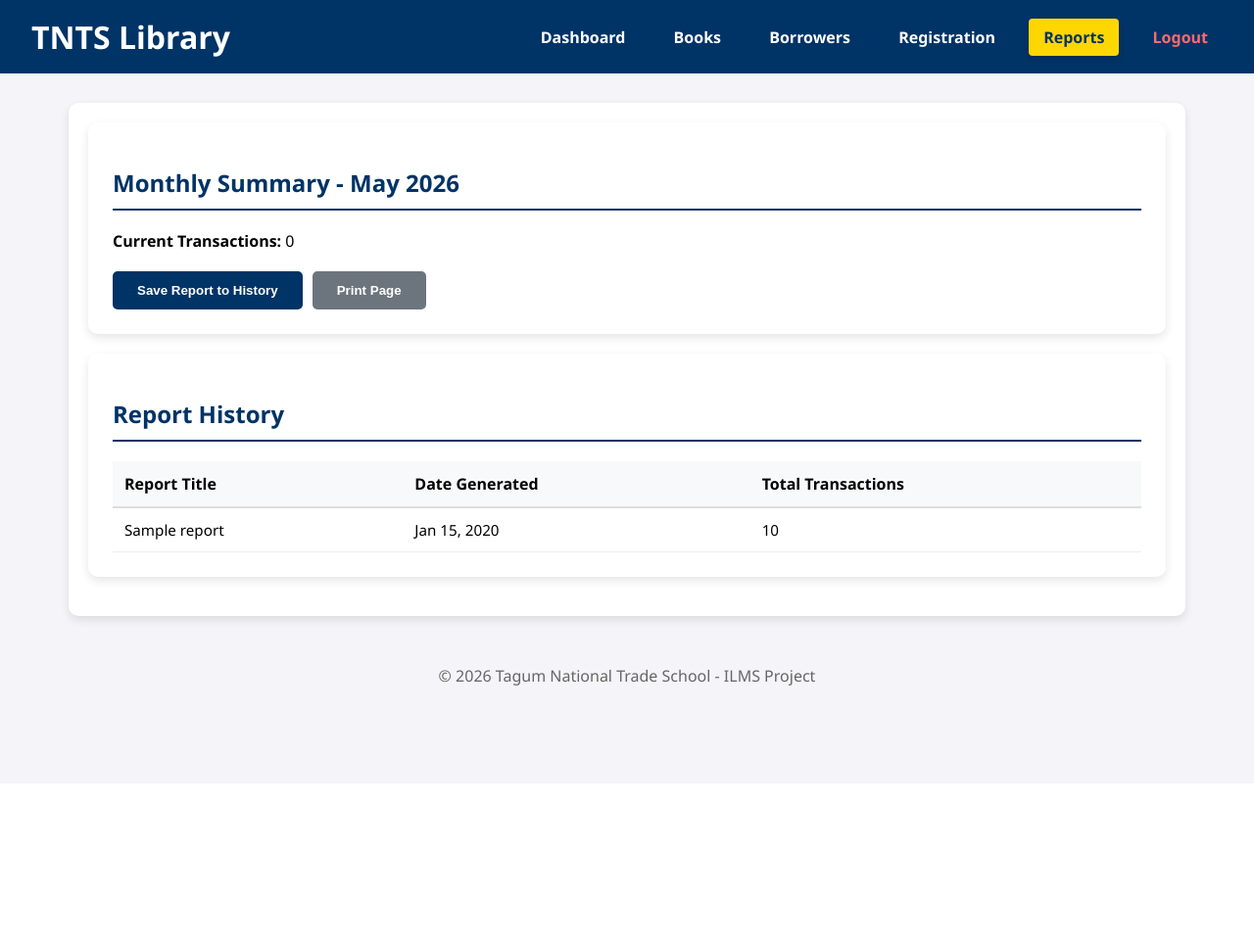
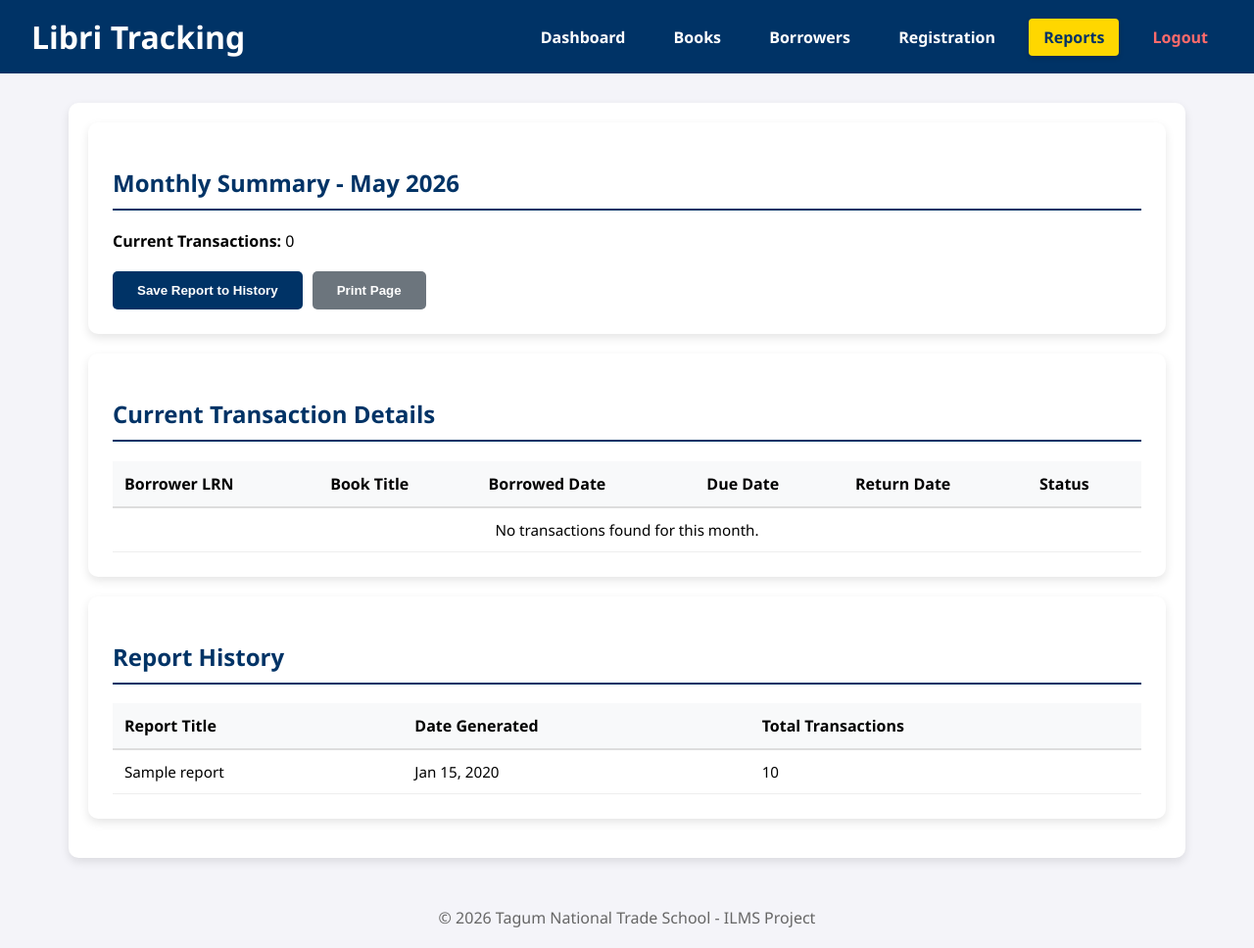
Before and after one commit to jakecalamba112/LibriTracking, a PHP site: page /reports.php in a window 1280 px wide. Shown: the whole page at 98% size. Before the commit the page ends 700 px from the top, so only its background shows below. Run offline with PHP 8.4, Linux system fonts and the light colour scheme; the visitor is signed in with stand-in values (Sample User, id 1); data comes from the database, SQL or seed files in the repository; tables that the repository leaves empty or names only in its code hold one stand-in row (values such as "Sample post").

Commit message:
Your descriptive message here

```diff
--- a/borrower.php
+++ b/borrower.php
@@ -5,7 +5,7 @@ include_once "header.php";
 // Fetch borrower data along with their count of currently borrowed books
 $borrower_sql = "
     SELECT
-        br.student_id,
+        br.lrn,
         br.full_name,
         br.grade_section,
         br.status,
@@ -66,7 +66,7 @@ $borrower_result = $mysqli->query($borrower_sql);
         <table>
             <thead>
                 <tr>
-                    <th>Student ID</th>
+                    <th>LRN</th>
                     <th>Full Name</th>
                     <th>Grade/Section</th>
                     <th>Books Borrowed</th>
@@ -77,7 +77,7 @@ $borrower_result = $mysqli->query($borrower_sql);
                 <?php if ($borrower_result->num_rows > 0): ?>
                     <?php while ($row = $borrower_result->fetch_assoc()): ?>
                         <tr>
-                            <td><?php echo htmlspecialchars($row['student_id']); ?></td>
+                            <td><?php echo htmlspecialchars($row['lrn']); ?></td>
                             <td><?php echo htmlspecialchars($row['full_name']); ?></td>
                             <td><?php echo htmlspecialchars($row['grade_section']); ?></td>
                             <td><?php echo $row['books_borrowed']; ?></td>
--- a/header.php
+++ b/header.php
@@ -13,7 +13,7 @@ if (!isset($_SESSION["loggedin"]) && basename($_SERVER['PHP_SELF']) != 'login.ph
 
 <head>
     <meta charset="UTF-8">
-    <title>TNTS Library</title>
+    <title>Libri Tracking</title>
     <style>
         :root {
             --primary-blue: #003366;
@@ -308,7 +308,7 @@ if (!isset($_SESSION["loggedin"]) && basename($_SERVER['PHP_SELF']) != 'login.ph
 <body>
     <header>
         <div>
-            <h1 style="margin:0;">TNTS Library</h1>
+            <h1 style="margin:0;">Libri Tracking</h1>
         </div>
         <nav class="nav-links">
             <a href="index.php" class="<?php echo ($current_page == 'index.php') ? 'btn-home' : ''; ?>">Dashboard</a>
--- a/reports.php
+++ b/reports.php
@@ -1,33 +1,49 @@
 <?php
 require_once "config.php";
 
+// Logic for saving a snapshot of the current month into history
+if ($_SERVER["REQUEST_METHOD"] == "POST" && isset($_POST['save_report'])) {
+    $current_month = date('m');
+    $current_year = date('Y');
 
-if ($_SERVER["REQUEST_METHOD"] == "POST" && isset($_POST['save_report'])) {
-    // Get count for current month
-    $current_month = date('m');
-    $res = $mysqli->query("SELECT COUNT(*) as total FROM borrowers WHERE MONTH(date_borrowed) = $current_month");
+    // Count total transactions for the current month
+    $res = $mysqli->query("SELECT COUNT(*) as total FROM borrowers WHERE MONTH(date_borrowed) = $current_month AND YEAR(date_borrowed) = $current_year");
     $total = $res->fetch_assoc()['total'];
 
     $title = "Monthly Summary - " . date('F Y');
     $summary = "Total transactions for " . date('F Y') . ": " . $total;
 
+    // Sanitize title for security
+    $title_esc = $mysqli->real_escape_string($title);
+    $summary_esc = $mysqli->real_escape_string($summary);
 
     $mysqli->query("INSERT INTO reports (report_title, total_transactions, report_summary)
-                    VALUES ('$title', $total, '$summary')");
+                    VALUES ('$title_esc', $total, '$summary_esc')");
 
-    header("Location: reports.php");
+    header("Location: reports.php"); // Redirect to self to prevent form resubmission
     exit;
 }
 
 include_once "header.php";
 
+// 1. Get the count for the header
+$current_month_count = $mysqli->query("SELECT COUNT(*) FROM borrowers WHERE MONTH(date_borrowed) = MONTH(CURDATE()) AND YEAR(date_borrowed) = YEAR(CURDATE())")->fetch_row()[0];
 
-$current_month_count = $mysqli->query("SELECT COUNT(*) FROM borrowers WHERE MONTH(date_borrowed) = MONTH(CURDATE())")->fetch_row()[0];
+// 2. Fetch the detailed list of current borrowers (Joining books and borrowers)
+// Adjust 'lrn', 'due_date', and 'return_date' if your column names differ slightly
+$details_query = "SELECT b.lrn, bk.title, b.date_borrowed, b.due_date, b.return_date, b.status
+                  FROM borrowers b
+                  JOIN books bk ON b.book_id = bk.id
+                  WHERE MONTH(b.date_borrowed) = MONTH(CURDATE())
+                  ORDER BY b.date_borrowed DESC";
+$details_res = $mysqli->query($details_query);
+
+// 3. Fetch History
 $history_res = $mysqli->query("SELECT * FROM reports ORDER BY generated_date DESC");
 ?>
 
 <div class="container">
-
+    <!-- Header Section -->
     <div class="card">
         <h2>Monthly Summary - <?php echo date('F Y'); ?></h2>
         <p><strong>Current Transactions:</strong> <?php echo $current_month_count; ?></p>
@@ -45,7 +61,52 @@ $history_res = $mysqli->query("SELECT * FROM reports ORDER BY generated_date DES
         </form>
     </div>
 
+    <!-- NEW SECTION: Detailed Transactions List -->
+    <div class="card">
+        <h2>Current Transaction Details</h2>
+        <table class="table-styled">
+            <thead>
+                <tr>
+                    <th>Borrower LRN</th>
+                    <th>Book Title</th>
+                    <th>Borrowed Date</th>
+                    <th>Due Date</th>
+                    <th>Return Date</th>
+                    <th>Status</th>
+                </tr>
+            </thead>
+            <tbody>
+                <?php if ($details_res && $details_res->num_rows > 0): ?>
+                    <?php while ($row = $details_res->fetch_assoc()): ?>
+                        <tr>
+                            <td><strong><?php echo htmlspecialchars($row['lrn']); ?></strong></td>
+                            <td><?php echo htmlspecialchars($row['title']); ?></td>
+                            <td><?php echo date("M d, Y", strtotime($row['date_borrowed'])); ?></td>
+                            <td><?php echo date("M d, Y", strtotime($row['due_date'])); ?></td>
+                            <td>
+                                <?php echo ($row['return_date']) ? date("M d, Y", strtotime($row['return_date'])) : '<span style="color:#999 italic">Pending</span>'; ?>
+                            </td>
+                            <td>
+                                <?php
+                                $status = $row['status'];
+                                $color = ($status == 'Returned') ? '#28a745' : '#dc3545';
+                                // Use 'Not Available' logic if book is still out
+                                $display_status = ($status == 'Borrowed') ? 'Not Available' : $status;
+                                echo "<span style='color:$color; font-weight:bold;'>$display_status</span>";
+                                ?>
+                            </td>
+                        </tr>
+                    <?php endwhile; ?>
+                <?php else: ?>
+                    <tr>
+                        <td colspan="6" style="text-align:center;">No transactions found for this month.</td>
+                    </tr>
+                <?php endif; ?>
+            </tbody>
+        </table>
+    </div>
 
+    <!-- Report History Section -->
     <div class="card">
         <h2>Report History</h2>
         <table>
```
Also changed, not shown: borrow_book.php (+39 -134 lines), process_borrow.php (+21 -18 lines). Lines whose indentation alone changed are shown as unchanged.
